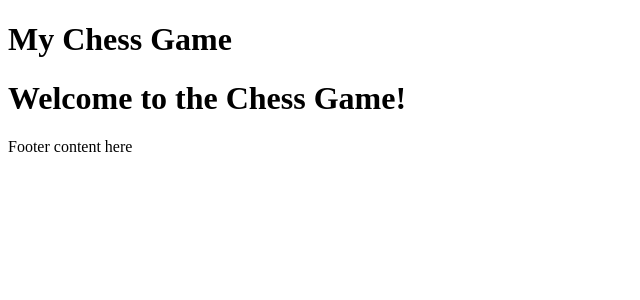
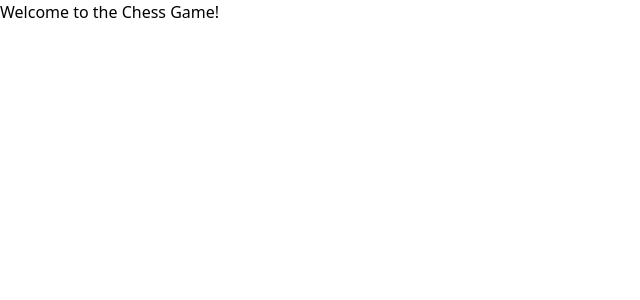
Before and after one commit to akj-07/satranj, a Next.js app: page / in a window 1280 px wide. Shown: the top 300 px of the page, without its empty margins (0-640 px from the left). Built offline with nearby package versions, Linux system fonts and the light colour scheme.

Commit message:
Feat: Updated layout of page

```diff
--- a/src/app/layout.tsx
+++ b/src/app/layout.tsx
@@ -1,4 +1,6 @@
 // app/layout.tsx
+import './globals.css';
+
 export const metadata = {
   title: 'Chess Game',
   description: 'Play chess online',
@@ -8,11 +10,7 @@ export default function RootLayout({ children }: { children: React.ReactNode })
   return (
       <html lang="en">
           <body>
-              <header>
-                  <h1>My Chess Game</h1>
-              </header>
               <main>{children}</main>
-              <footer>Footer content here</footer>
           </body>
       </html>
   );
```
